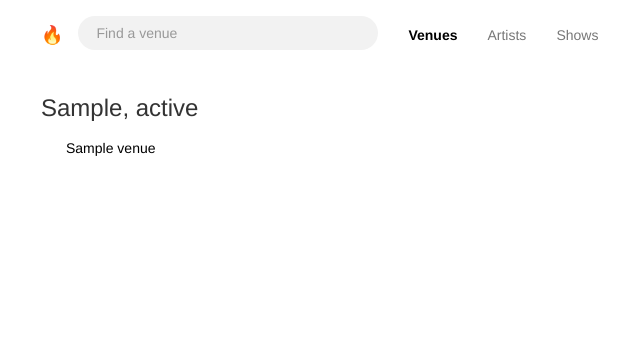
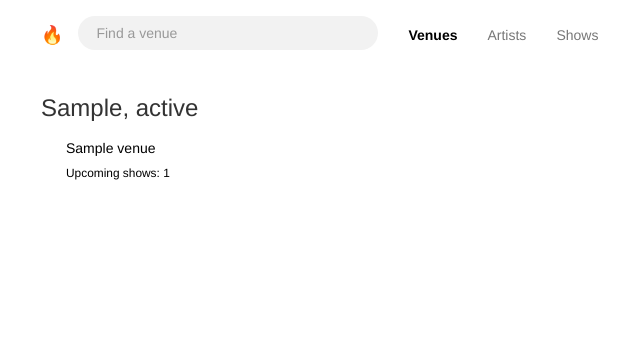
Before and after one commit to a-yasinsky/fyyur, a Flask app: page /venues in a window 1280 px wide. Shown: the top 358 px of the page, without its empty margins (29-669 px from the left). Run offline with Flask 2, Linux system fonts and the light colour scheme; tables that the repository leaves empty hold one stand-in row (values such as "Sample post"); some libraries are stand-ins or nearby versions.

Commit message:
number of upcoming shows displayed

```diff
--- a/app.py
+++ b/app.py
@@ -12,6 +12,7 @@ import logging
 from logging import Formatter, FileHandler
 from flask_wtf import Form
 from flask_migrate import Migrate
+from datetime import datetime
 #----------------------------------------------------------------------------#
 # App Config.
 #----------------------------------------------------------------------------#
@@ -82,13 +83,28 @@ def venues():
   }]
   city_venues = {}
   city_state = {}
-  venues = Venue.query.order_by('city').all()
+  upcoming_shows = Show.query.with_entities(
+    Show.venue_id.label('venue_id'),
+    db.func.count(Show.id).label('num_upcoming_shows')) \
+    .filter(Show.show_date >= datetime.today()) \
+    .group_by(Show.venue_id).subquery()
+
+  null_expr = db.case([(upcoming_shows.c.num_upcoming_shows == None, 0)], else_ = upcoming_shows.c.num_upcoming_shows)
+
+  venues = Venue.query.with_entities(
+    Venue.id, Venue.name,
+    Venue.city, Venue.state_id,
+    null_expr.label('num_upcoming_shows')
+  ).outerjoin(
+    upcoming_shows, Venue.id == upcoming_shows.c.venue_id
+  ).order_by('city')
+
   for ven in venues:
       if ven.city not in city_venues:
          city_venues[ven.city] = []
          city_state[ven.city] = ven.state_id
       city_venues[ven.city].append({'id': ven.id,
-            'name':ven.name, 'num_upcoming_shows':0})
+            'name':ven.name, 'num_upcoming_shows':ven.num_upcoming_shows})
   data =[]
   for city in city_venues:
       data.append({'city': city, 'state': city_state[city], 'venues':city_venues[city]})
--- a/templates/pages/venues.html
+++ b/templates/pages/venues.html
@@ -10,6 +10,7 @@
 				<i class="fas fa-music"></i>
 				<div class="item">
 					<h5>{{ venue.name }}</h5>
+					<span class="small">Upcoming shows: {{ venue.num_upcoming_shows }}</span>
 				</div>
 			</a>
 		</li>
```
